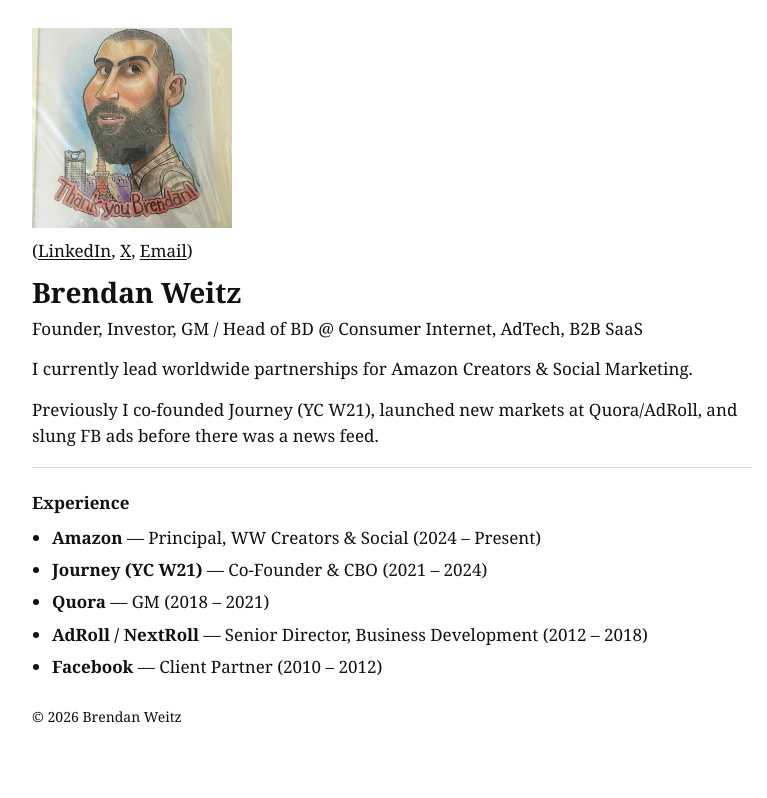
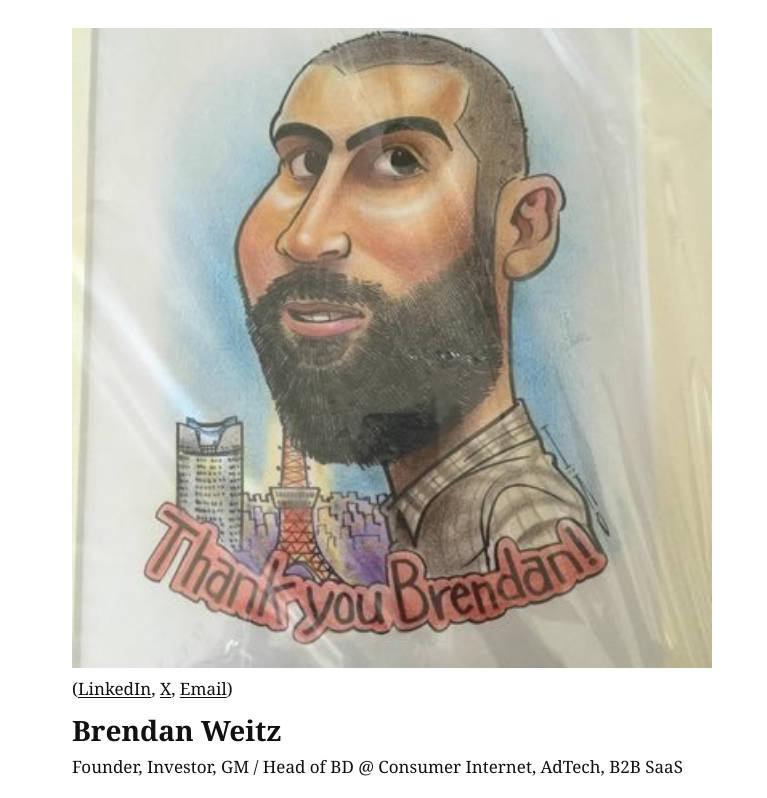
Before and after one commit to blw3232/brendanweitz-site, a Next.js app: page / in a window 1280 px wide. Shown: the top 798 px of the page, without its empty margins (248-1015 px from the left). Built offline with nearby package versions, Linux system fonts and the light colour scheme.

Commit message:
Update globals.css

```diff
--- a/app/globals.css
+++ b/app/globals.css
@@ -19,6 +19,7 @@ body {
   font-size: 17px;
   line-height: 1.55;
   -webkit-font-smoothing: antialiased;
+  text-rendering: optimizeLegibility;
 }
 
 a {
@@ -32,13 +33,15 @@ a {
 }
 
 .container {
-  max-width: 720px;
+  max-width: 640px;
   margin: 0 auto;
 }
 
-.heroImage {
-  width: 200px;
-  margin: 0 0 10px 0;
+.heroImage img {
+  width: 100%;
+  height: auto;
+  display: block;
+  border-radius: 50%;
 }
 
 .heroImage img {
```
